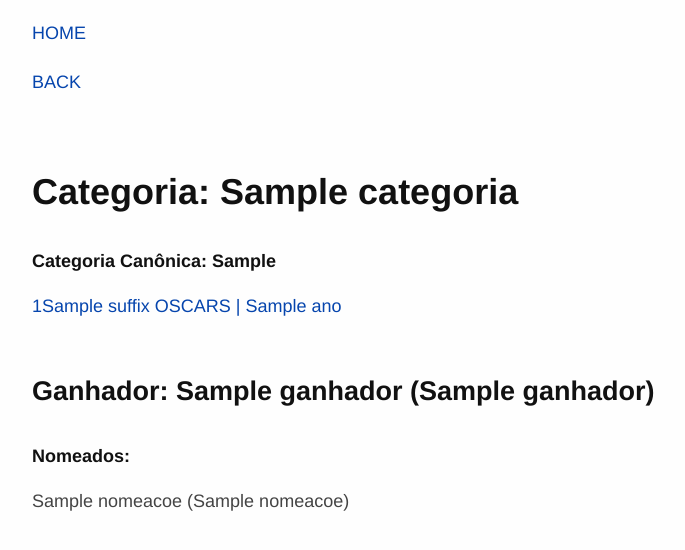
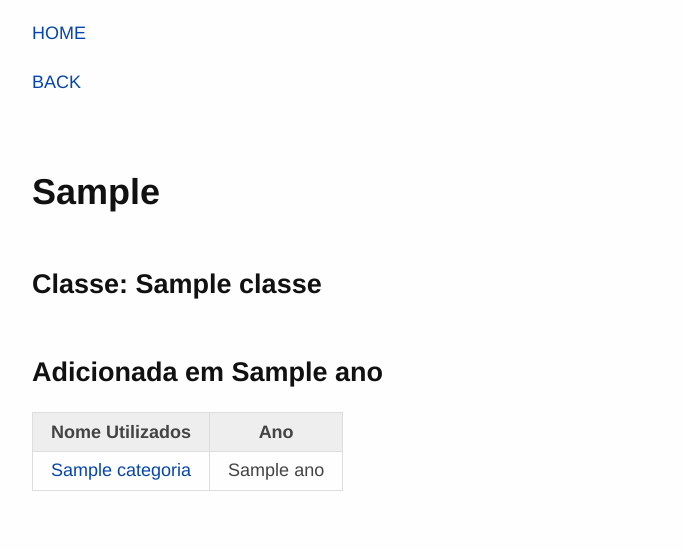
Before and after one commit to filipevf23/Oscar-BD25, a Flask app: template templates/categoria.html in a window 1280 px wide. Shown: the top 550 px of the page, without its empty margins (230-915 px from the left). Run offline with Flask 3, Linux system fonts and the light colour scheme; the template is opened without the code that fills it: most values are stand-ins (such as "Sample title", 1, 10 or a date in 2020).

Commit message:
Endpoints de categoria agora fazem sentido com a base de dados

```diff
--- a/app.py
+++ b/app.py
@@ -64,7 +64,7 @@ def cerimonia(id):
 def categorias():
     aux = db.execute(
         """
-        SELECT cat.categoria_canonica,  cat.classe, GROUP_CONCAT(DISTINCT ca.categoria), MIN(cer.ano) AS ano, ca.cerimonia_id
+        SELECT cat.categoria_canonica,  cat.classe, GROUP_CONCAT(DISTINCT ca.categoria), MIN(cer.ano) AS ano, ca.cerimonia_id, cat.categoria_id
         FROM cerimonia as cer
         JOIN categoria_ano as ca on ca.cerimonia_id = cer.cerimonia_id
         JOIN categoria as cat on cat.categoria_id = ca.categoria_id
@@ -74,14 +74,14 @@ def categorias():
     ).fetchall()
     categorias = []
     for row in aux:
-        categorias.append({'canonica':row[0], 'classe':row[1], 'nomes':row[2].split(","), 'ano':row[3], 'cerimonia_id':row[4]})
+        categorias.append({'canonica':row[0], 'classe':row[1], 'nomes':row[2].split(","), 'ano':row[3], 'cerimonia_id':row[4], 'categoria_id':row[5]})
     return render_template('categorias.html', categorias=categorias)
 
-@APP.route('/categorias/<int:id>')
-def categoria(id):
+@APP.route('/categoria-ano/<int:id>')
+def categoria_ano(id):
     nomeacoes = db.execute(
         """
-        SELECT cat.categoria_canonica, ca.categoria, f.nome AS filme_nome, ne.nome, ca.categoria_ano_id, cer.ano, cer.cerimonia_id
+        SELECT cat.categoria_canonica, ca.categoria, f.nome AS filme_nome, ne.nome, ca.categoria_ano_id, cer.ano, cer.cerimonia_id, cat.categoria_id
         FROM cerimonia as cer
         JOIN categoria_ano as ca on ca.cerimonia_id = cer.cerimonia_id
         JOIN categoria as cat on cat.categoria_id = ca.categoria_id
@@ -104,7 +104,7 @@ def categoria(id):
         suffix = 'RD'
     else:
         suffix = 'TH'
-    return render_template('categoria.html', ganhador=ganhador, nomeacoes=nomeacoes, suffix=suffix)
+    return render_template('categoria_ano.html', ganhador=ganhador, nomeacoes=nomeacoes, suffix=suffix)
 
 @APP.route('/filmes/')
 def filmes():
@@ -137,7 +137,15 @@ def filme(id):
     fnome = filme[0]['nome']
     cerimonia = filme[0]['cerimonia_id']
     ano = filme[0]['ano']
-    return render_template('filme.html',filme=filme,fnome=fnome,ano=ano,cerimonia=cerimonia)
+    if cerimonia != 11 and cerimonia%10 == 1:
+        suffix = 'ST'
+    elif cerimonia != 12 and cerimonia%10 == 2:
+        suffix = 'ND'
+    elif cerimonia != 13 and cerimonia%10 == 3:
+        suffix = 'RD'
+    else:
+        suffix = 'TH'
+    return render_template('filme.html',filme=filme,fnome=fnome,ano=ano,cerimonia=cerimonia, suffix=suffix)
 
 
 @APP.route('/nomeados/')
@@ -146,7 +154,6 @@ def nomeados():
         """
         SELECT n.nomeado_id, n.nome
         FROM nomeado AS n
-        ORDER BY n.nome
         """
     ).fetchall()
     ids = []
@@ -229,3 +236,17 @@ def paises():
 
 
     return render_template('paises.html',paises = paises)
+
+@APP.route('/categorias/<int:id>')
+def categoria(id):
+    categoria = db.execute(
+        """
+        SELECT c.categoria_id, c.categoria_canonica, ca.categoria, c.classe, ca.categoria_ano_id, cer.ano
+        FROM categoria AS c
+        JOIN categoria_ano AS ca ON ca.categoria_id = c.categoria_id
+        JOIN cerimonia AS cer ON cer.cerimonia_id = ca.cerimonia_id
+        WHERE c.categoria_id = ?
+        ORDER BY cer.cerimonia_id ASC
+        """
+    , (id,)).fetchall()
+    return render_template('categoria.html', categoria=categoria)
--- a/templates/categoria.html
+++ b/templates/categoria.html
@@ -2,27 +2,40 @@
 
 {% block header_nav %}
 <p>
-    <a href="{{url_for('cerimonia', id=ganhador.cerimonia_id)}}">BACK</a>
+    <a href="{{url_for('categorias')}}">BACK</a>
 </p>
+
 {% endblock %}
 
 {% block content %}
 
-<h1>Categoria: {{ ganhador.categoria }}</h1>
-<h3>Categoria Canônica: {{ ganhador.categoria_canonica }}</h3>
-<p>
-    <a href="{{ url_for('cerimonia', id=ganhador.cerimonia_id) }}">{{ ganhador.cerimonia_id }}{{suffix}} OSCARS | {{ ganhador.ano }}</a>
-</p>
+<h1>{{ categoria[0].categoria_canonica }}</h1>
+<h2>Classe: {{categoria[0].classe}}</h2>
+<h2>Adicionada em {{ categoria[0].ano }}</h2>
 
+<table>
+    <tr>
+        <th>
+            Nome Utilizados
+        </th>
+        <th>
+            Ano
+        </th>
+    </tr>
 
-<h2>Ganhador: {{ ganhador.nome }} ({{ ganhador.filme_nome}})</h2>
+    {% for c in categoria %}
 
-<h3>Nomeados:</h3>
-
-    {% for n in nomeacoes %}
-
-        <p>{{ n.nome }} ({{ n.filme_nome }})</p>
+    <tr>
+        <td>
+        <a href="{{ url_for('categoria_ano', id=c.categoria_ano_id) }}">{{ c.categoria }}</a>
+        </td>
+        <td>
+            {{ c.ano }}
+        </td>
+    </tr>
 
     {% endfor %}
 
+</table>
+
 {% endblock %}
--- a/templates/categorias.html
+++ b/templates/categorias.html
@@ -15,7 +15,7 @@
     {% for c in categorias %}
 
     <tr>
-        <td>{{ c['canonica'] }}</td>
+        <td><a href="{{url_for('categoria', id=c['categoria_id'])}}">{{ c['canonica'] }}</a></td>
         <td>{{ c['classe'] }}</td>
         <td>
             {% for i in range(c['nomes']|length) %}
--- a/templates/filme.html
+++ b/templates/filme.html
@@ -5,7 +5,7 @@
 <h1>{{fnome}}</h1>
 
 <p>
-    Cerimonia : #<a href="{{ url_for('cerimonia', id=cerimonia) }}">{{ cerimonia }}</a> - <a href="{{ url_for('cerimonia', id=cerimonia) }}">{{ ano }}</a>
+    <a href="{{ url_for('cerimonia', id=cerimonia) }}">{{ cerimonia }}{{suffix}} OSCARS | {{ ano }}</a>
 </p>
 
 <table>
```
Also changed, not shown: templates/categoria_ano.html (+28 -0 lines).
